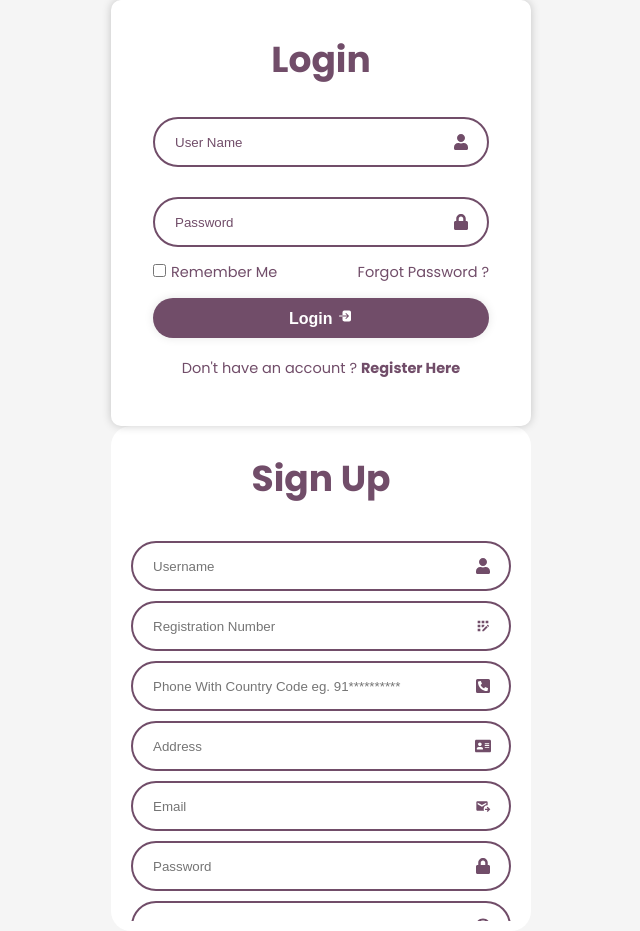
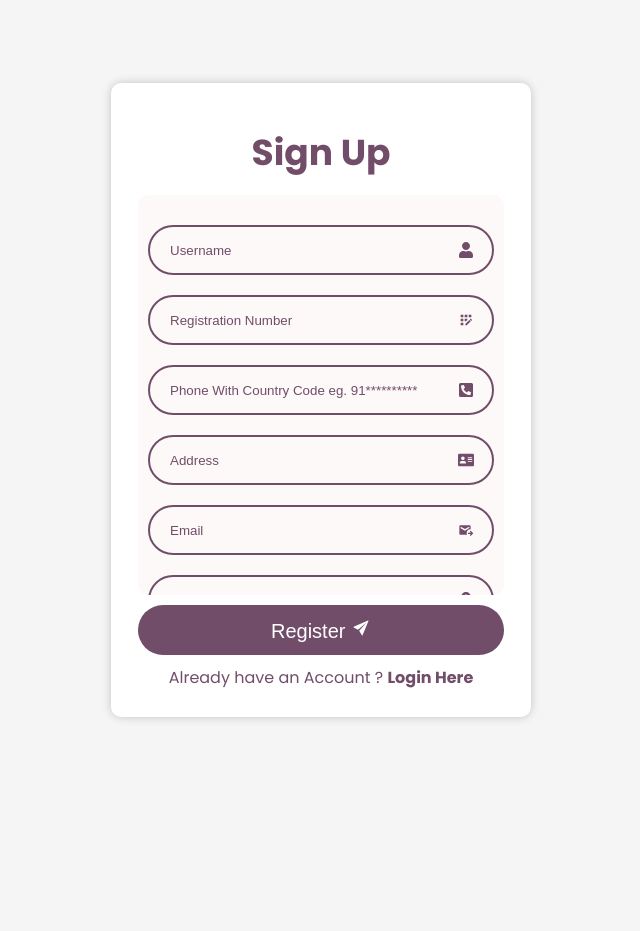
Before and after one commit to AmshuBelbase/Portfolio, a React (Create React App) app: page / in a window 1280 px wide. Shown: the whole page, without its empty margins (319-959 px from the left). After the commit the page ends 800 px from the top, so only its background shows below. Built offline with nearby package versions, Linux system fonts and the light colour scheme.

Commit message:
LogIn & SignUp Finishing

```diff
--- a/src/App.js
+++ b/src/App.js
@@ -4,7 +4,7 @@ import SignUpForm from './Components/SignUpForm/SignUpForm';
 function App() {
   return (
     <div>
-       <LoginForm/>
+       {/* <LoginForm/> */}
        <SignUpForm/>
     </div>
   );
--- a/src/Components/LoginForm/LoginForm.css
+++ b/src/Components/LoginForm/LoginForm.css
@@ -1,6 +1,5 @@
 .wrapper{
     width: 420px;
-    /* background-color: slateblue; */
     background: white;
     border: 2px solid rgba(255, 255, 255, .2);
     backdrop-filter: blur(25px);
--- a/src/Components/SignUpForm/SignUpForm.css
+++ b/src/Components/SignUpForm/SignUpForm.css
@@ -1,17 +1,21 @@
 .wrap{
     width: 420px;
     background-color: #fff;
-    padding: 10px;
-    border-radius: 20px;
+    border: 2px solid rgba(255,255,255,.2);
+    box-shadow: 0 0 10px rgba(0,0,0,.2);
+    padding: 25px;
+    border-radius: 10px;
     color: #714d69;
 }
 .wrap .container{
     padding: 10px;
-    max-height: 400px;
+    max-height: 50vh;
     overflow-y: auto;
+    border-radius: 10px;
+    background-color: rgb(253, 249, 249);
 }
 ::-webkit-scrollbar {
-    width: 12px; /* Set the width of the scrollbar */
+    width: 8px; /* Set the width of the scrollbar */
   }
 
 ::-webkit-scrollbar-thumb {
@@ -28,19 +32,23 @@ border-radius: 6px; /* Set the border radius of the thumb */
     position: relative;
     width: 100%;
     height: 50px;
-    margin: 10px 0;
+    margin: 20px 0;
+}
+.input-field input::placeholder{
+    color: #714d69;
 }
 .wrap input{
     background: transparent;
     border: none;
     outline: none;
     border: 2px solid #714d69;
+    color: #714d69;
     border-radius: 40px;
-    padding: 20px;
+    padding: 20px 45px 20px 20px;
     width: 100%;
     height: 100%;
 }
-.container button{
+.wrap button{
     width: 100%;
     height: 50px;
     font-size: 20px;
@@ -48,12 +56,10 @@ border-radius: 6px; /* Set the border radius of the thumb */
     background: #714d69;
     color: white;
     border: none;
-    /* border: 2px solid white; */
     border-radius: 40px;
     transition-duration: 0.4s;
 }
-.container button:hover{
-    /* border: 2px solid #714d69;  */
+.wrap button:hover{
     background: #604159;
     color: white;
     cursor: pointer;
@@ -64,9 +70,21 @@ border-radius: 6px; /* Set the border radius of the thumb */
     top: 50%;
     transform: translateY(-50%);
 }
+.wrap p{
+    text-align: center;
+    width: 100%;
+}
+.wrap p a{
+    text-decoration: none;
+    color: #714d69;
+    font-weight: 700;
+}
+.wrap p a:hover{
+    text-decoration: underline;
+}
 @media (max-width: 600px) {
     .wrap{
         width: 95vw;
         background-color: #fff;
     }
-  }
+}
--- a/src/Components/SignUpForm/SignUpForm.jsx
+++ b/src/Components/SignUpForm/SignUpForm.jsx
@@ -1,13 +1,14 @@
 import React from "react";
 import './SignUpForm.css';
 import { IoIosSend } from "react-icons/io";
-import { GiConfirmed } from "react-icons/gi";
-import { MdOutgoingMail, MdOutlineAppRegistration  } from "react-icons/md";
+import { MdOutgoingMail, MdOutlineAppRegistration, MdConfirmationNumber  } from "react-icons/md";
 import { FaLock, FaUser, FaAddressCard, FaPhoneSquareAlt } from "react-icons/fa";
+import { SiGnuprivacyguard } from "react-icons/si";
 const SignUpForm = ()=>{
     return(
         <div className="wrap">
             <h1>Sign Up</h1>
+            <form href="#">
             <div className="container">
             <div className="input-field">
                 <input type="text" placeholder="Username" required/>
@@ -35,10 +36,12 @@ const SignUpForm = ()=>{
             </div>
             <div className="input-field">
                 <input type="password" placeholder="Confirm Password" required/>
-                <GiConfirmed  className="icon"/>
+                <SiGnuprivacyguard  className="icon"/>
+            </div>
             </div>
             <button type="submit">Register <IoIosSend className="icon"/></button>
-            </div>
+            </form>
+            <p>Already have an Account ? <a href="#">Login Here</a></p>
         </div>
     )
 }
```
